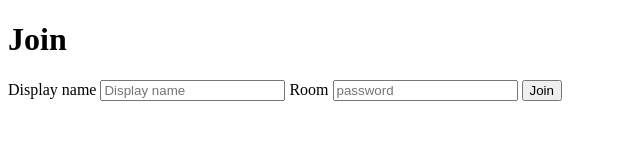
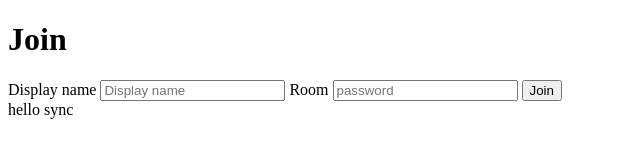
Before and after one commit to Tarek-khalafallah/testSync, a website: page public/index.html in a window 1280 px wide. Shown: the full height of the page, 0-640 px from the left. Drawn offline with nearby package versions, Linux system fonts and the light colour scheme; no server answers.

Commit message:
test sync

```diff
--- a/public/index.html
+++ b/public/index.html
@@ -17,6 +17,7 @@
             </div>
         </div>
         <div id="messages" class="chat__messages"></div>
+        <div >hello sync</div>
         <script id="alarm-template" type="text/html">
             <div class="message">
                 <p>{{alarm}}</p>
```
